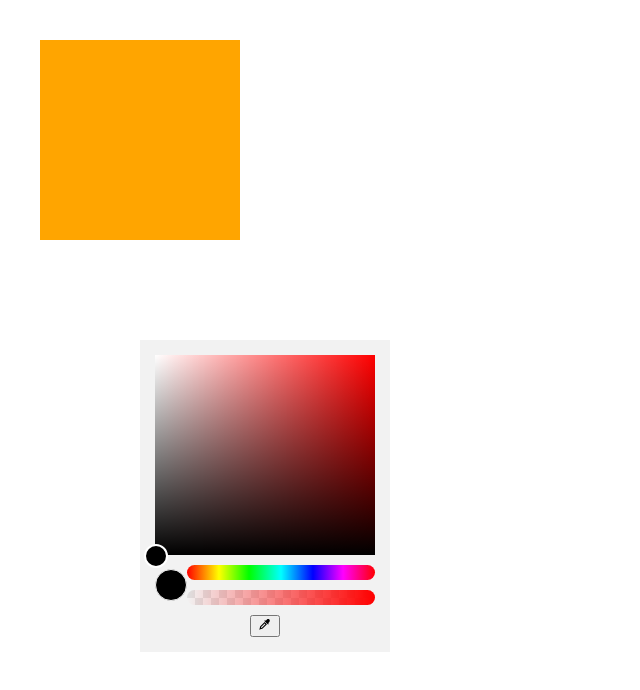
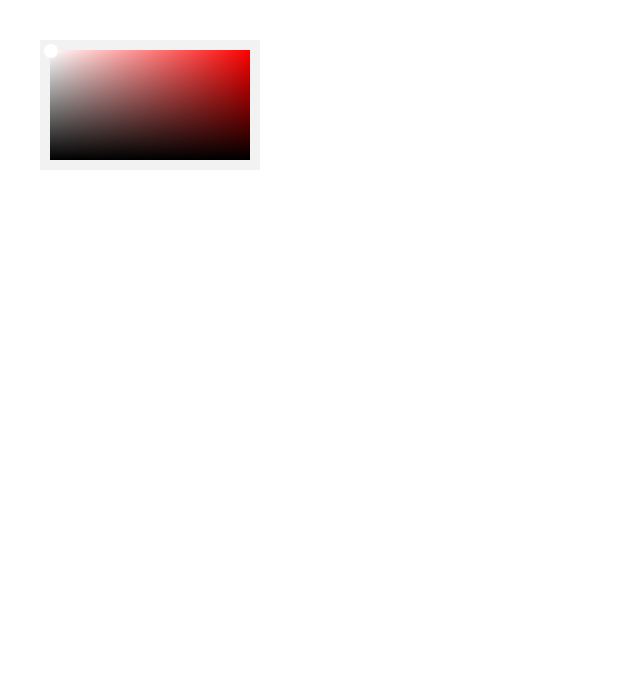
Before and after one commit to leewwhui/react-color-picker, a React (Vite) app: page / in a window 1280 px wide. Shown: the top 690 px of the page, without its empty margins (0-640 px from the left). Built offline with nearby package versions, Linux system fonts and the light colour scheme.

Commit message:
refactor: 🎨 改善代码格式

```diff
--- a/src/App.tsx
+++ b/src/App.tsx
@@ -4,7 +4,6 @@ import { ReactColorPicker } from "./components/react-color-picker";
 function App() {
   return (
     <div>
-      <div style={{ width: 200, height: 200, backgroundColor: "orange" }}></div>
       <ReactColorPicker></ReactColorPicker>
     </div>
   );
--- /dev/null
+++ b/src/components/react-color-picker/index.module.less
@@ -0,0 +1,8 @@
+.color-picker-container {
+  padding: 10px;
+  background-color: #f2f2f2;
+  display: flex;
+  align-items: center;
+  flex-direction: column;
+  overflow: hidden;
+}
--- a/src/components/react-color-picker/index.tsx
+++ b/src/components/react-color-picker/index.tsx
@@ -1,48 +1,46 @@
-import { FC, useEffect, useMemo, useRef, useState } from "react";
-import styles from "./colorpicker.module.less";
+import { FC, useEffect, useMemo, useState } from "react";
+import styles from "./index.module.less";
 import convert from "color-convert";
-import { MoveWrapper } from "./moveWrapper";
-import { ColorToolBox } from "./toolbar";
-import { ColorPreview } from "./colorPreview";
-import { Dropper } from "./dropper";
+import { Saturation } from "./saturation/saturation";
+import tinycolor from "tinycolor2";
+import { convertHexToHsv } from "./util/convert";
 
 interface ColorPickerInterface {
+  width?: number;
   color?: string;
   onChange?: (color: string) => void;
   onComplete?: (color: string) => void;
 }
 
-type vector2 = { x: number; y: number };
+export type vector2 = { x: number; y: number };
+export type hsvType = { h: number; s: number; v: number };
 
-const WIDTH = 220;
+const WIDTH = 200;
 const HEIGHT = 200;
 
 export const ReactColorPicker: FC<ColorPickerInterface> = (props) => {
-  const { color } = props;
-  const [hsv, setHSV] = useState<number[]>(convert.hex.hsv(color || "#fff"));
+  const { color = "#ffffff", width = WIDTH } = props;
+  const [hsv, setHSV] = useState<hsvType>(() => convertHexToHsv(color));
 
-  const handleChangeHSL = (position: vector2) => {
-    const { x, y } = position;
-    const h = hsv[0];
-    const s = (x / WIDTH) * 100;
-    const v = 100 - (y / HEIGHT) * 100;
-    setHSV([h, s, v]);
+  const handleChangeHSL = (hsv: hsvType) => {
+    setHSV(hsv);
   };
 
-  const handleChangeFromDropper = (hex: string) => {
-    const [h, s, v] = convert.hex.hsv(hex);
-    setHSV([h, s, v]);
-  };
+  // const handleChangeFromDropper = (hex: string) => {
+  //   const [h, s, v] = convert.hex.hsv(hex);
+  //   setHSV([h, s, v]);
+  // };
 
-  const hslPoition = useMemo(() => {
-    const s = hsv[1];
-    const v = hsv[2];
-    return { x: (s / 100) * WIDTH, y: ((100 - v) / 100) * HEIGHT };
-  }, [hsv]);
+  // const hslPoition = useMemo(() => {
+  //   const s = hsv[1];
+  //   const v = hsv[2];
+  //   return { x: (s / 100) * WIDTH, y: ((100 - v) / 100) * HEIGHT };
+  // }, [hsv]);
 
   return (
-    <div className={styles["color-picker-container"]}>
-      <MoveWrapper
+    <div className={styles["color-picker-container"]} style={{ width }}>
+      <Saturation hsv={hsv} onChange={handleChangeHSL}></Saturation>
+      {/* <MoveWrapper
         className={styles["color-hsl-space"]}
         style={{
           backgroundColor: `hsl(${hsv[0]}, 100%, 50%)`,
@@ -68,7 +66,7 @@ export const ReactColorPicker: FC<ColorPickerInterface> = (props) => {
         <ColorToolBox hue={hsv[0]}></ColorToolBox>
       </div>
 
-      <Dropper onChange={handleChangeFromDropper}></Dropper>
+      <Dropper onChange={handleChangeFromDropper}></Dropper> */}
     </div>
   );
 };
--- /dev/null
+++ b/src/components/react-color-picker/saturation/saturation.module.less
@@ -0,0 +1,15 @@
+.color-saturation-container {
+  width: 100%;
+  position: relative;
+  background-image: linear-gradient(to bottom, transparent, black), linear-gradient(to right, white, transparent);
+  padding-bottom: 55%;
+}
+
+.color-picker-saturation_cursor {
+  position: absolute;
+  width: 10px;
+  height: 10px;
+  border: 2px solid white;
+  border-radius: 50%;
+  transform: translate(-6px, -6px);
+}
--- /dev/null
+++ b/src/components/react-color-picker/saturation/saturation.tsx
@@ -0,0 +1,64 @@
+import React, { FC, useEffect, useMemo, useRef, useState } from "react";
+import tinycolor from "tinycolor2";
+import { hsvType } from "..";
+import { calculateHSV } from "../util/saturation_helper";
+import styles from "./saturation.module.less";
+
+interface SaturationInterface {
+  hsv: hsvType;
+  onChange: (hsv: hsvType) => void;
+}
+
+export const Saturation: FC<SaturationInterface> = (props) => {
+  const { hsv, onChange } = props;
+  const containerRef = useRef<HTMLDivElement>(null);
+
+  const hslPosition = useMemo(() => {
+    if (!containerRef || !containerRef.current) return { x: 0, y: 0 };
+    const { width, height } = containerRef.current.getBoundingClientRect();
+    const s = hsv.s;
+    const v = hsv.v;
+    return { x: (s / 100) * width, y: ((100 - v) / 100) * height };
+  }, [hsv]);
+
+  const handleOnChange = (e: React.MouseEvent | MouseEvent) => {
+    if (!containerRef || !containerRef.current) return;
+    onChange(calculateHSV(e, containerRef.current, hsv));
+  };
+
+  const handleMouseDown = (e: React.MouseEvent) => {
+    handleOnChange(e);
+    document.addEventListener("mousemove", handleMouseMove, false);
+    document.addEventListener("mouseup", handleMouseUp, false);
+  };
+
+  const handleMouseMove = (e: MouseEvent) => {
+    handleOnChange(e);
+  };
+
+  const handleMouseUp = (e: MouseEvent) => {
+    handleOnChange(e);
+    document.removeEventListener("mousemove", handleMouseMove, false);
+    document.removeEventListener("mouseup", handleMouseUp, false);
+  };
+
+  return (
+    <div
+      ref={containerRef}
+      className={styles["color-saturation-container"]}
+      style={{
+        backgroundColor: `hsl(${hsv.h}, 100%, 50%)`,
+      }}
+      onMouseDown={handleMouseDown}
+    >
+      <div
+        className={styles["color-picker-saturation_cursor"]}
+        style={{
+          backgroundColor: `#${tinycolor({ ...hsv }).toHex()}`,
+          left: hslPosition.x,
+          top: hslPosition.y,
+        }}
+      />
+    </div>
+  );
+};
--- /dev/null
+++ b/src/components/react-color-picker/util/convert.ts
@@ -0,0 +1,6 @@
+import tinycolor from "tinycolor2";
+
+export const convertHexToHsv = (color: string) => {
+  const { h, s, v } = tinycolor(color).toHsv();
+  return { h, s, v };
+};
--- /dev/null
+++ b/src/components/react-color-picker/util/saturation_helper.ts
@@ -0,0 +1,31 @@
+import { hsvType, vector2 } from "..";
+
+export const clamp = (value: number, max: number, min: number) => {
+  return value > max ? max : value < min ? min : value;
+};
+
+export const move = (
+  e: React.MouseEvent | MouseEvent,
+  width: number,
+  height: number,
+  left: number,
+  top: number
+): vector2 => {
+  const x = clamp(e.clientX - left, width, 0);
+  const y = clamp(e.clientY - top, height, 0);
+  return { x, y };
+};
+
+export const calculateHSV = (
+  e: React.MouseEvent | MouseEvent,
+  container: HTMLDivElement,
+  hsv: hsvType
+) => {
+  const { left, top, width, height } = container.getBoundingClientRect();
+  const position = move(e, width, height, left, top);
+  const { x, y } = position;
+  const h = hsv.h;
+  const s = (x / width) * 100;
+  const v = 100 - (y / height) * 100;
+  return { h, s, v };
+};
```
